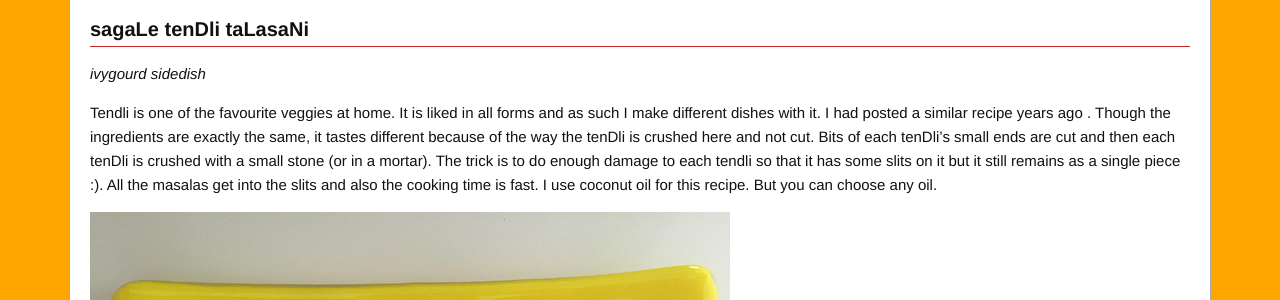
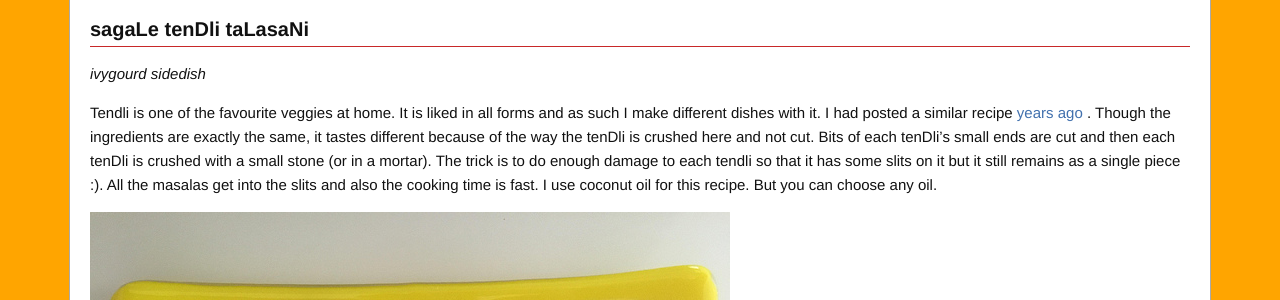
Before and after one commit to npai/npai.github.com, a Jekyll site: the page built from _posts/2016-08-16-tendli.md, in a window 1280 px wide. Shown: the part 232-532 px from the top of the page. Built offline with Jekyll 4.4.1, drawn with Linux system fonts in a browser that asks for light colours; some web fonts are replaced; comment, search, counter and statistics services are not loaded; part of the change alters nothing that is shown.

```diff
--- a/_posts/2016-08-16-tendli.md
+++ b/_posts/2016-08-16-tendli.md
@@ -8,7 +8,7 @@ permalink: tendli
 *ivygourd sidedish*
 
 Tendli is one of the favourite veggies at home. It is liked in all forms and as such I make different dishes with it. I had posted a similar recipe
-years ago . Though the ingredients are exactly the same, it tastes different because of the way the tenDli is crushed here and not cut.
+[years ago](http://www.konkanirecipes.com/tendli-talasani) . Though the ingredients are exactly the same, it tastes different because of the way the tenDli is crushed here and not cut.
 Bits of each tenDli's small ends are cut and then each tenDli is crushed with a small stone (or in a mortar). The trick is to do enough damage
 to each tendli so that it has some slits on it but it still remains as a single piece :). All the masalas get into the slits and also the cooking
 time is fast. I use coconut oil for this recipe. But you can choose any oil.
```
